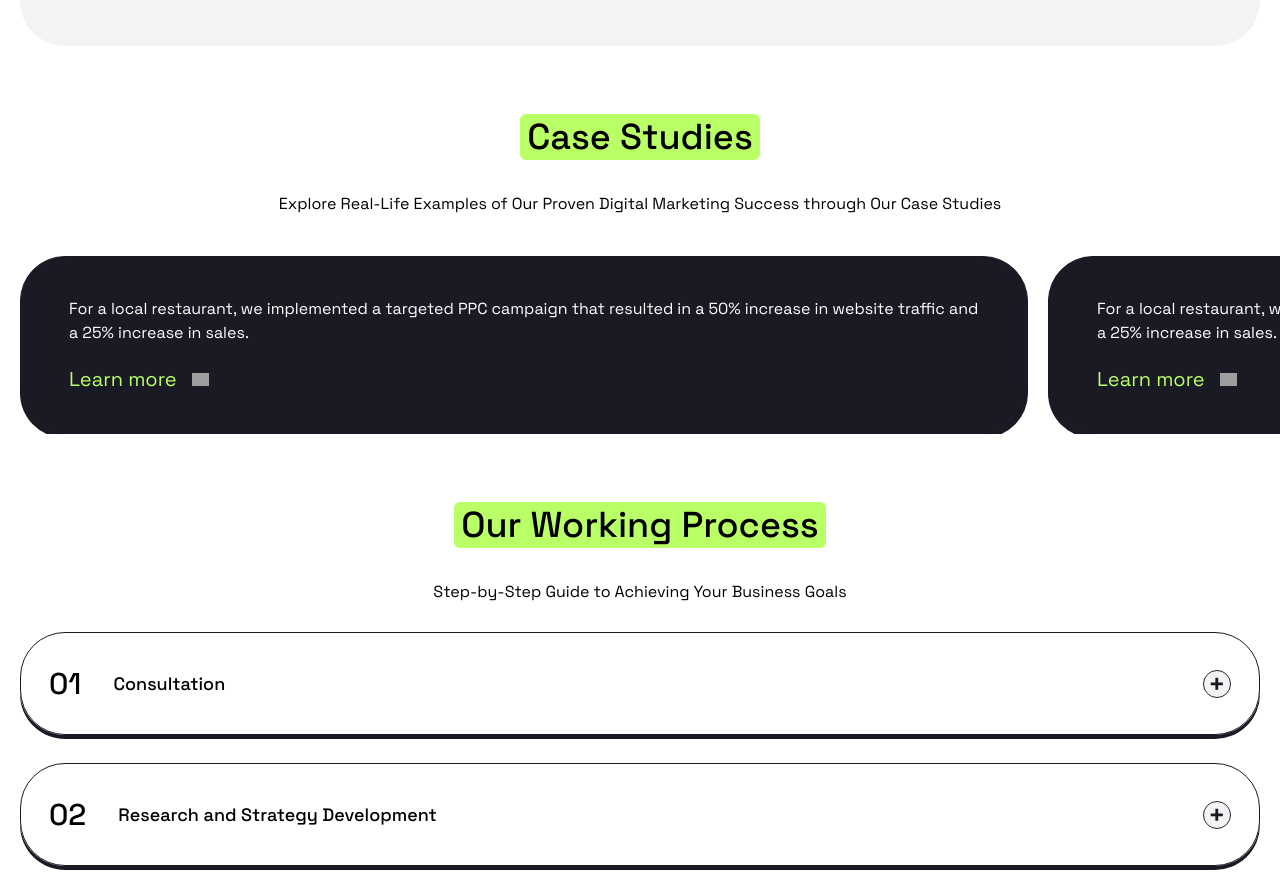
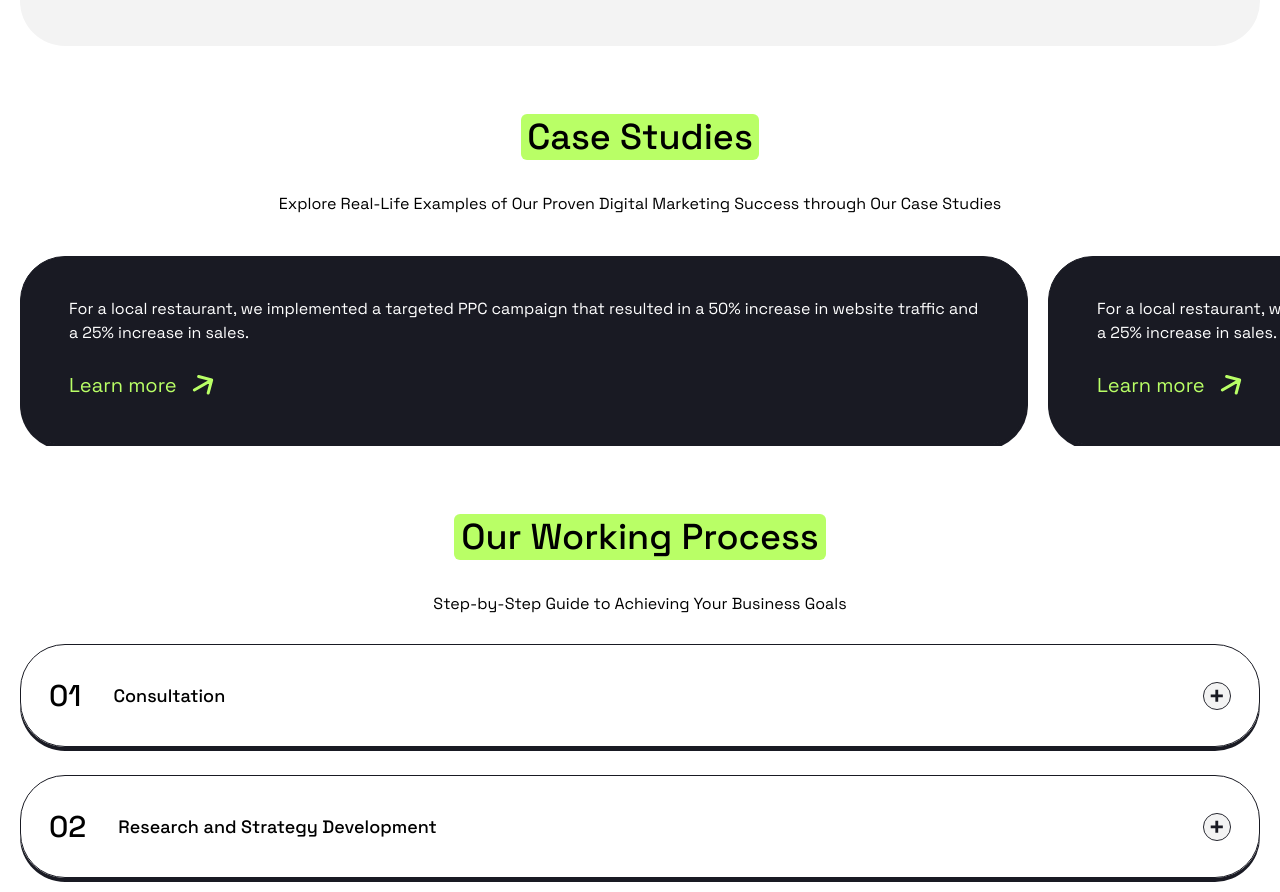
Before and after one commit to hafezfhmi/positivus, a Next.js app: page / in a window 1280 px wide. Shown: the part 4187-5079 px from the top of the page. Built offline with nearby package versions, Linux system fonts and the light colour scheme; grey boxes are pictures that could not be loaded.

Commit message:
refactor: use arrow component in CaseStudies; change sizing

```diff
--- a/src/_sections/CaseStudies.tsx
+++ b/src/_sections/CaseStudies.tsx
@@ -1,12 +1,12 @@
+import Arrow from "@/_components/Arrow";
 import Card from "@/_components/Card";
-import Image from "next/image";
 import Link from "next/link";
 
 export default function CaseStudies() {
   return (
     <section className="mt-16">
       <div className="text-center px-5">
-        <h2 className="px-[0.43rem] text-h2-mob font-medium bg-p-green inline rounded-md">
+        <h2 className="px-1.5 text-h2-mob font-medium bg-p-green inline rounded-md">
           Case Studies
         </h2>
         <p className="mt-7 leading-6">
@@ -23,10 +23,10 @@ export default function CaseStudies() {
           </p>
           <Link
             href="#"
-            className="mt-5 text-p-green flex items-center gap-[0.9375rem] text-xl"
+            className="mt-5 text-p-green flex items-center gap-3.5 text-xl"
           >
             Learn more
-            <Image src="/arrow.svg" alt="" width="17" height="10" />
+            <Arrow color1="fill-p-green" className="h-10 -rotate-[30deg]" />
           </Link>
         </Card>
         <Card className="flex-none basis-4/5 bg-p-dark text-white mt-10 py-10">
@@ -37,10 +37,10 @@ export default function CaseStudies() {
           </p>
           <Link
             href="#"
-            className="mt-5 text-p-green flex items-center gap-[0.9375rem] text-xl"
+            className="mt-5 text-p-green flex items-center gap-3.5 text-xl"
           >
             Learn more
-            <Image src="/arrow.svg" alt="" width="17" height="10" />
+            <Arrow color1="fill-p-green" className="h-10 -rotate-[30deg]" />
           </Link>
         </Card>
       </div>
```
